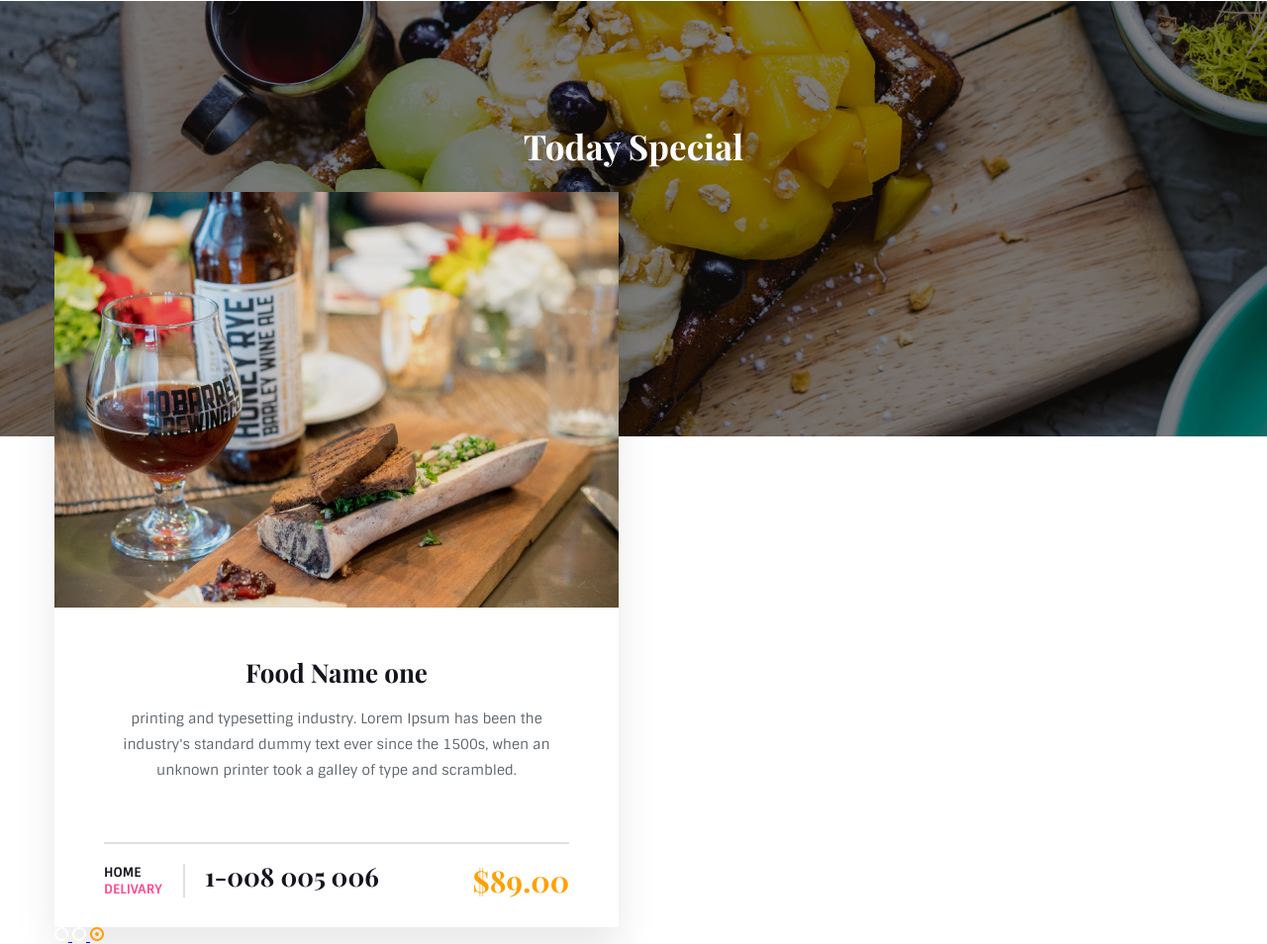
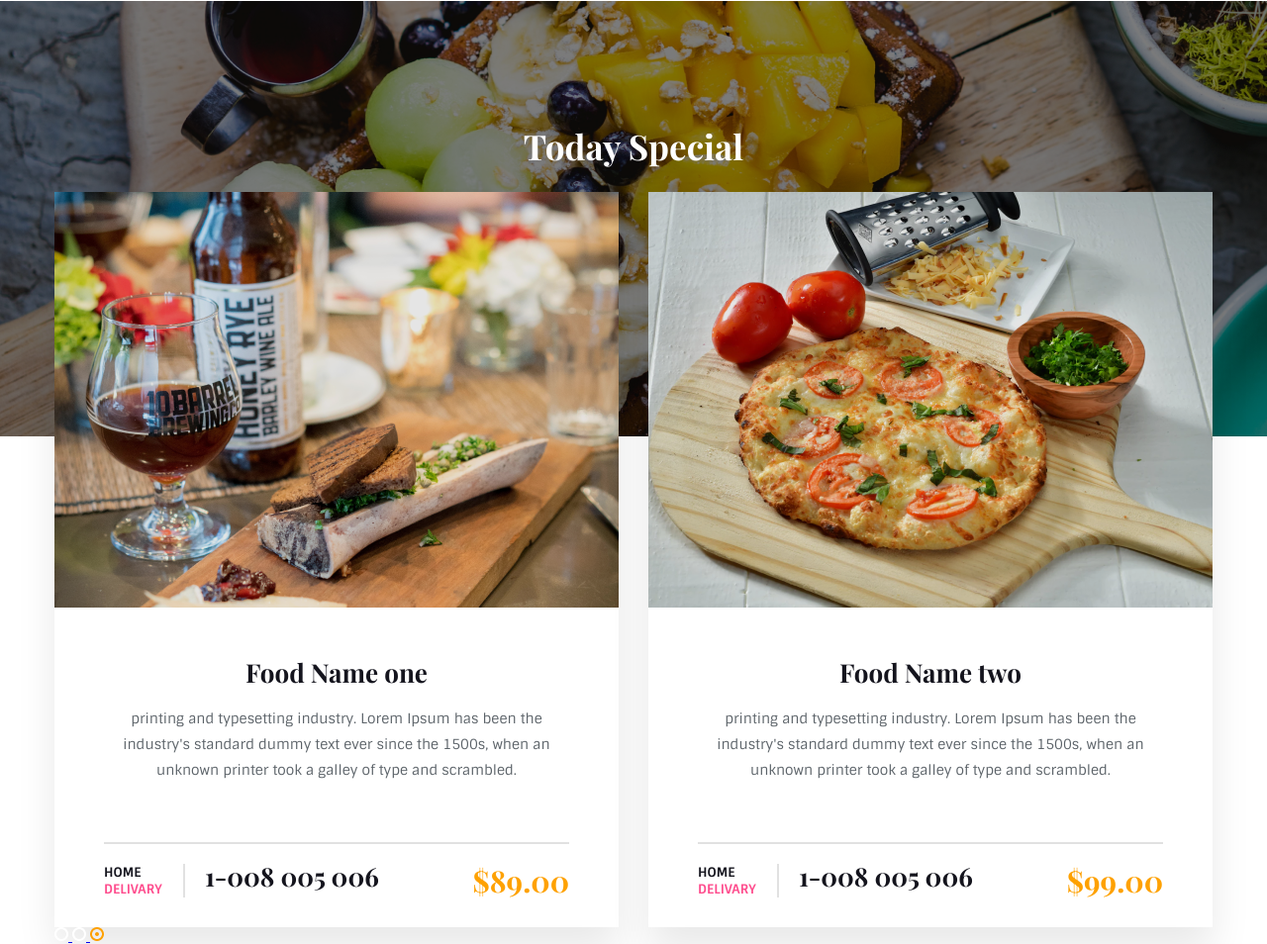
Before and after one commit to v-vovk/GH-HW-6, a plain HTML site: page index.html in a window 1280 px wide. Shown: the part 1288-2242 px from the top of the page at 99% size. Drawn offline with nearby package versions, Linux system fonts and the light colour scheme.

Commit message:
add second card for section today special

```diff
--- a/assets/css/style.css
+++ b/assets/css/style.css
@@ -325,6 +325,7 @@ header .cta-button .button-text {
 
 .today-special .cards-today {
   display: flex;
+  justify-content: space-between;
 }
 
 .today-special .card-item {
--- a/index.html
+++ b/index.html
@@ -173,6 +173,30 @@
                         </div>
                     </div>
                 </div>
+                <div class="card-item">
+                    <a href="#">
+                        <img src="assets/img/food-menu-item2.png" alt="food card photo">
+                    </a>
+                    <div class="item-info">
+                        <h3>Food Name two</h3>
+                        <p>
+                            printing and typesetting industry. Lorem Ipsum has been the industry's standard dummy text
+                            ever since the 1500s, when an unknown printer took a galley of type and scrambled.
+                        </p>
+                        <div class="card-footer">
+                            <div class="left">
+                                <a href="#" class="delivery-link">
+                                    Home
+                                    <span class="secondary-color">Delivary</span>
+                                </a>
+                                <a href="tel:1008005006" class="phone-delivery">1-008 005 006</a>
+                            </div>
+                            <a href="#" class="price accent-color">
+                                <span class="accent-color">$99.00</span>
+                            </a>
+                        </div>
+                    </div>
+                </div>
             </div>
             <div class="pagination-carousel">
                 <a href="#">
```
